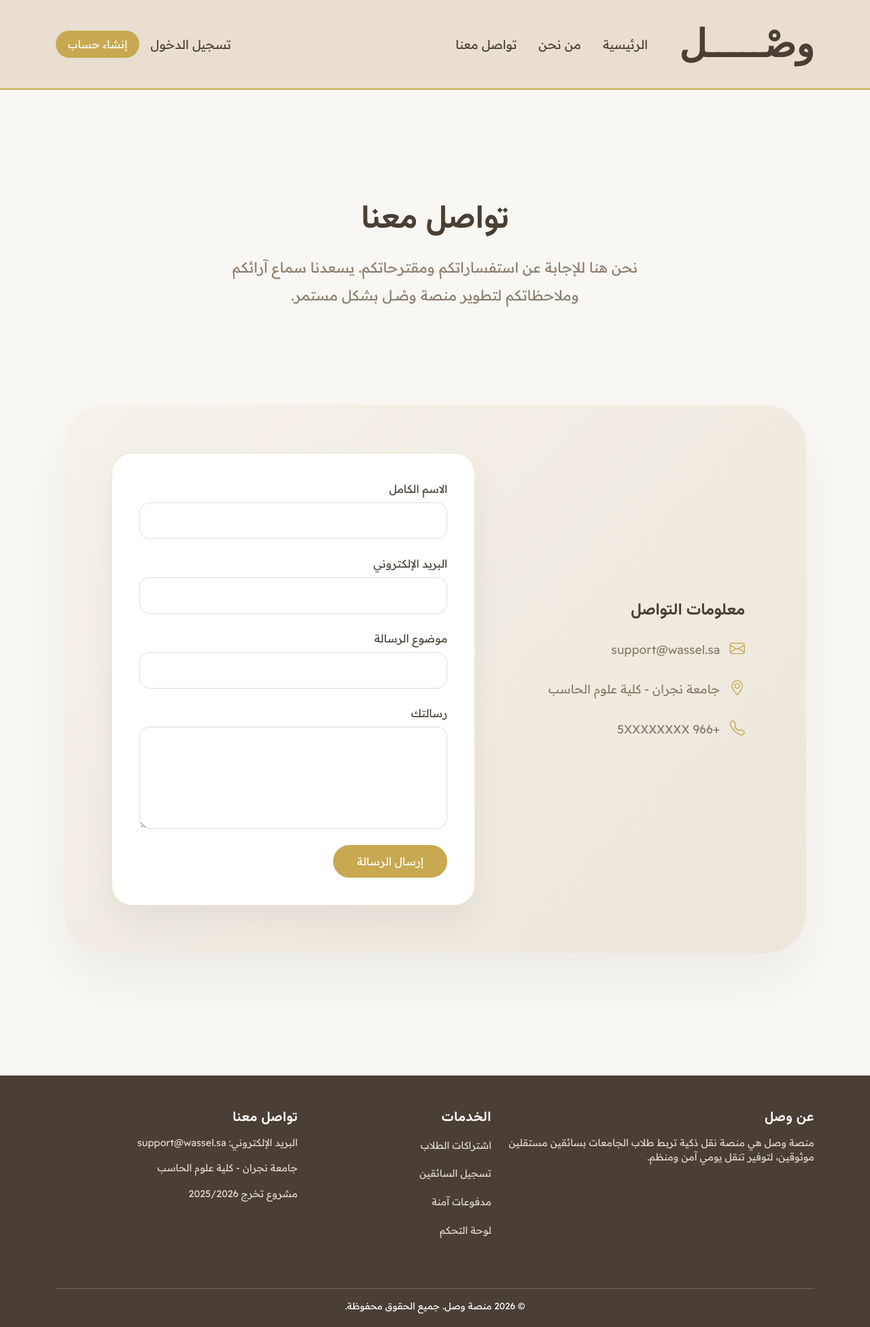
After one commit to uiil3v/Wassel, a Django app: page /contact/ in a window 1280 px wide. The commit adds this page. Shown: the whole page at 68% size. Run offline with Django 5.2, Linux system fonts and the light colour scheme; some web fonts are replaced.

Commit message:
Contact Page

```diff
--- /dev/null
+++ b/Wassel/main/templates/main/contact.html
@@ -0,0 +1,192 @@
+{% extends "base.html" %}
+{% load static %}
+
+{% block title %}تواصل معنا - وصل{% endblock %}
+
+{% block extra_css %}
+<style>
+    /* ===== HEADER ===== */
+    .contact-header {
+        text-align: center;
+        padding: 120px 0 60px;
+    }
+
+    .contact-header h1 {
+        font-size: 3rem;
+        font-weight: 700;
+    }
+
+    .contact-header p {
+        font-size: 1.3rem;
+        color: var(--soft-color);
+        max-width: 700px;
+        margin: 20px auto 0;
+        line-height: 2;
+    }
+
+    /* ===== CONTACT SECTION ===== */
+    .contact-section {
+        padding: 80px 0 120px;
+    }
+
+    .contact-wrapper {
+        background: linear-gradient(135deg, #f6f2ea, #ece6db);
+        border-radius: 60px;
+        padding: 70px;
+        box-shadow: 0 40px 80px rgba(0, 0, 0, 0.05);
+    }
+
+    .contact-info {
+        padding: 20px;
+    }
+
+    .contact-info h4 {
+        font-weight: 700;
+        margin-bottom: 25px;
+    }
+
+    .contact-item {
+        margin-bottom: 25px;
+    }
+
+    .contact-item i {
+        font-size: 1.4rem;
+        color: var(--accent-color);
+        margin-left: 10px;
+    }
+
+    .contact-item span {
+        color: var(--soft-color);
+        font-size: 1.1rem;
+    }
+
+    /* ===== FORM ===== */
+
+    .contact-form {
+        background: white;
+        padding: 40px;
+        border-radius: 30px;
+        border: 1px solid rgba(200, 169, 81, 0.3);
+        box-shadow: 0 25px 50px rgba(0, 0, 0, 0.06);
+    }
+
+    .form-control {
+        border-radius: 15px;
+        padding: 14px;
+        border: 1px solid #ddd;
+    }
+
+    .form-control:focus {
+        border-color: var(--accent-color);
+        box-shadow: 0 0 0 0.2rem rgba(200, 169, 81, 0.25);
+    }
+
+    .btn-contact {
+        background-color: var(--accent-color);
+        color: white;
+        border-radius: 30px;
+        padding: 12px 35px;
+        border: none;
+        transition: 0.3s ease;
+    }
+
+    .btn-contact:hover {
+        background-color: #b8953f;
+        transform: translateY(-3px);
+    }
+
+    /* ===== RESPONSIVE ===== */
+
+    @media (max-width: 992px) {
+        .contact-wrapper {
+            padding: 40px;
+        }
+    }
+</style>
+{% endblock %}
+
+{% block content %}
+
+<!-- ===== HEADER ===== -->
+<section class="contact-header">
+    <div class="container">
+        <h1>تواصل معنا</h1>
+        <p>
+            نحن هنا للإجابة عن استفساراتكم ومقترحاتكم.
+            يسعدنا سماع آرائكم وملاحظاتكم لتطوير منصة وصْــل بشكل مستمر.
+        </p>
+    </div>
+</section>
+
+<!-- ===== CONTACT SECTION ===== -->
+<section class="contact-section">
+    <div class="container">
+        <div class="contact-wrapper">
+
+            <div class="row g-5 align-items-center">
+
+                <!-- INFO -->
+                <div class="col-lg-5">
+                    <div class="contact-info">
+                        <h4>معلومات التواصل</h4>
+
+                        <div class="contact-item">
+                            <i class="bi bi-envelope"></i>
+                            <span>support@wassel.sa</span>
+                        </div>
+
+                        <div class="contact-item">
+                            <i class="bi bi-geo-alt"></i>
+                            <span>جامعة نجران - كلية علوم الحاسب</span>
+                        </div>
+
+                        <div class="contact-item">
+                            <i class="bi bi-telephone"></i>
+                            <span>+966 5XXXXXXXX</span>
+                        </div>
+                    </div>
+                </div>
+
+                <!-- FORM -->
+                <div class="col-lg-7">
+                    <div class="contact-form">
+
+                        <form method="POST">
+                            {% csrf_token %}
+
+                            <div class="mb-4">
+                                <label class="form-label">الاسم الكامل</label>
+                                <input type="text" name="name" class="form-control" required>
+                            </div>
+
+                            <div class="mb-4">
+                                <label class="form-label">البريد الإلكتروني</label>
+                                <input type="email" name="email" class="form-control" required>
+                            </div>
+
+                            <div class="mb-4">
+                                <label class="form-label">موضوع الرسالة</label>
+                                <input type="text" name="subject" class="form-control">
+                            </div>
+
+                            <div class="mb-4">
+                                <label class="form-label">رسالتك</label>
+                                <textarea name="message" rows="5" class="form-control" required></textarea>
+                            </div>
+
+                            <button type="submit" class="btn btn-contact">
+                                إرسال الرسالة
+                            </button>
+
+                        </form>
+
+                    </div>
+                </div>
+
+            </div>
+
+        </div>
+    </div>
+</section>
+
+{% endblock %}
--- a/Wassel/templates/base.html
+++ b/Wassel/templates/base.html
@@ -211,7 +211,7 @@
                     </li>
 
                     <li class="nav-item mx-2">
-                        <a class="nav-link" href="/contact/">تواصل معنا</a>
+                        <a class="nav-link" href="{% url 'main:contact' %}">تواصل معنا</a>
                     </li>
 
                 </ul>
```
